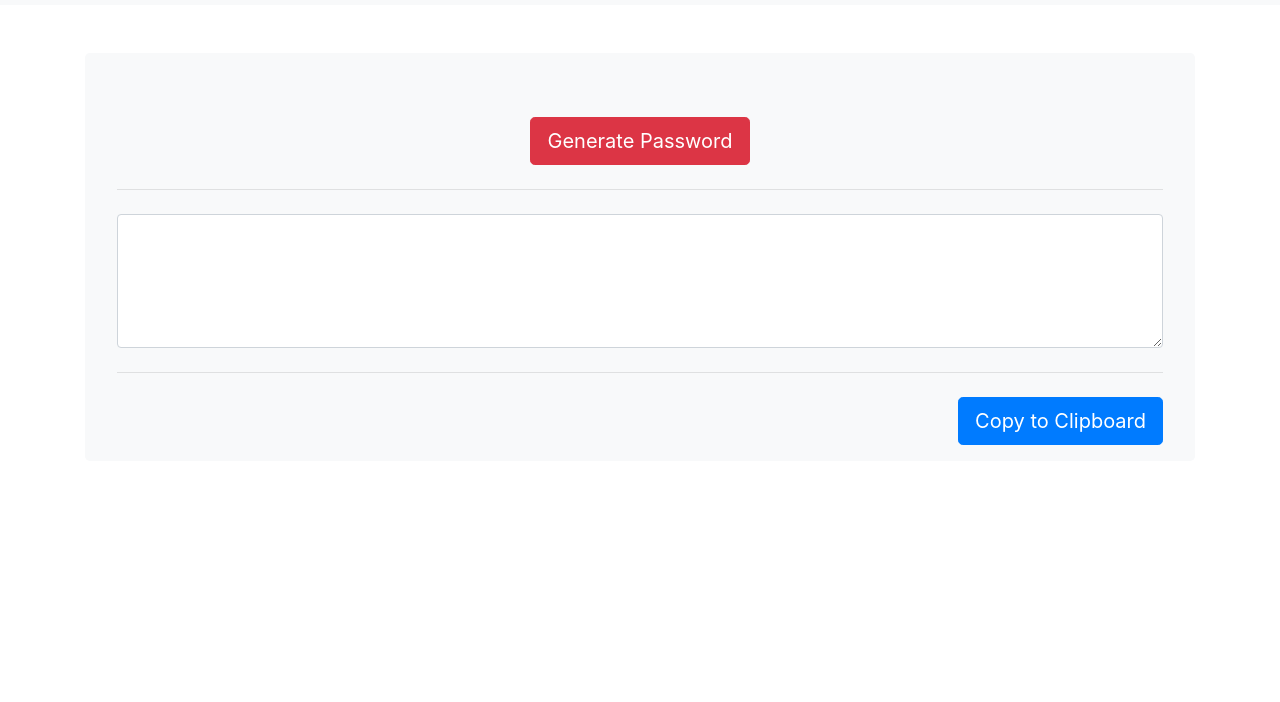
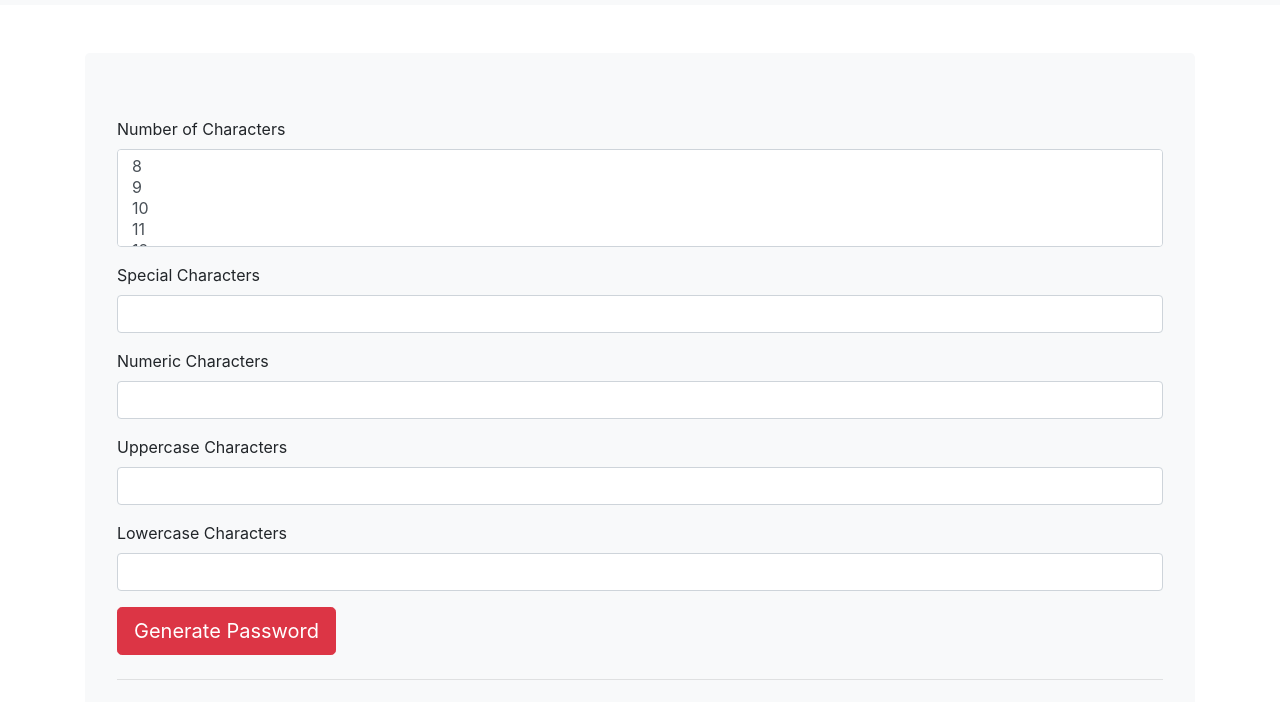
Before and after one commit to kjenkins5678/Password-Generator-FreeText, a plain HTML site: page index.html in a window 1280 px wide. Shown: the part 69-771 px from the top of the page. Drawn offline with nearby package versions, Linux system fonts and the light colour scheme.

Commit message:
changed the html to use form instead of prompts

```diff
--- a/index.html
+++ b/index.html
@@ -17,12 +17,40 @@
         </div>
     </nav>
 <div class="container">
-    <div class="jumbotron bg-light mt-5 text-center">
+    <div class="jumbotron bg-light mt-5">
+        <form>
+            <div class="form-group">
+                <label for="exampleFormControlSelect2">Number of Characters</label>
+                <select multiple class="form-control" id="exampleFormControlSelect2">
+                    <option>8</option>
+                    <option>9</option>
+                    <option>10</option>
+                    <option>11</option>
+                    <option>12</option>
+            </select>
+            </div>
+            <div class="form-group">
+                <label for="formGroupExampleInput">Special Characters</label>
+                <input type="text" class="form-control" id="formGroupExampleInput">
+            </div>
+            <div class="form-group">
+                <label for="formGroupExampleInput2">Numeric Characters</label>
+                <input type="text" class="form-control" id="formGroupExampleInput2">
+            </div>
+            <div class="form-group">
+                <label for="formGroupExampleInput2">Uppercase Characters</label>
+                <input type="text" class="form-control" id="formGroupExampleInput3">
+            </div>
+            <div class="form-group">
+                <label for="formGroupExampleInput2">Lowercase Characters</label>
+                <input type="text" class="form-control" id="formGroupExampleInput4">
+            </div>
+        </form>
         <a class="btn btn-danger btn-lg" id="generatePW" href="#" role="button">Generate Password</a>
         <hr class="my-4">
         <textarea class="form-control" id="textArea" rows="5"></textarea>
         <hr class="my-4">
-        <a class="btn btn-primary btn-lg float-right" href="#" role="button">Copy to Clipboard</a>
+        <a class="btn btn-primary btn-lg" href="#" role="button">Copy to Clipboard</a>
     </div>
 </div>
 <script src="script.js"></script>
--- a/script.js
+++ b/script.js
@@ -26,15 +26,25 @@ document.getElementById("generatePW").onclick = function(){
     */
 
     //##Code to prompt for user responses##
+
     var passLength = prompt("Choose a password length (between 8 and 128): ");
     var charSpecial = prompt("Type your special characters: ");
     var charNum = prompt("Type your numeric characters:" );
     var charLower = prompt("Type your lowercase characters:" );
     var charUpper = prompt("Type your uppercase characters: ");
 
-    var totalCharLength = charSpecial.length + charNum.length + charLower.length + charUpper.length;
+    var pwdChar = [charSpecial, charNum, charLower, charUpper];
 
-    console.log(totalCharLength);
+    // var totalCharLength = charSpecial.length + charNum.length + charLower.length + charUpper.length;
+    for (i = 0; i < pwdChar.length; i++){
+        console.log(pwdChar[i]);
+        if (!pwdChar[i]){
+            console.log("we have a blank")
+            pwdChar.splice(i, 1);
+        }
+        console.log(pwdChar.length)
+
+    }
 
 
     // var someText = prompt("Type some text: ")
```
